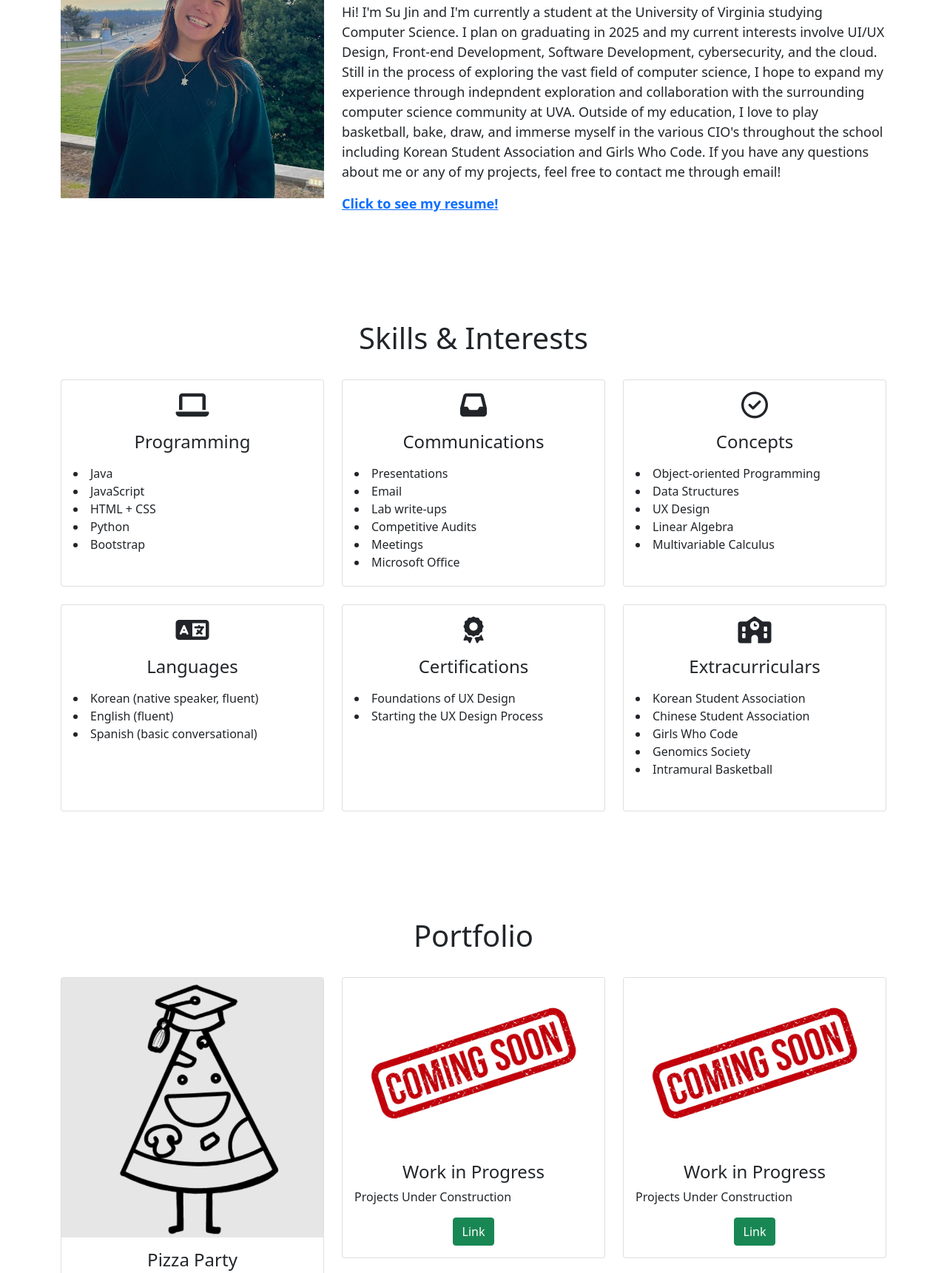
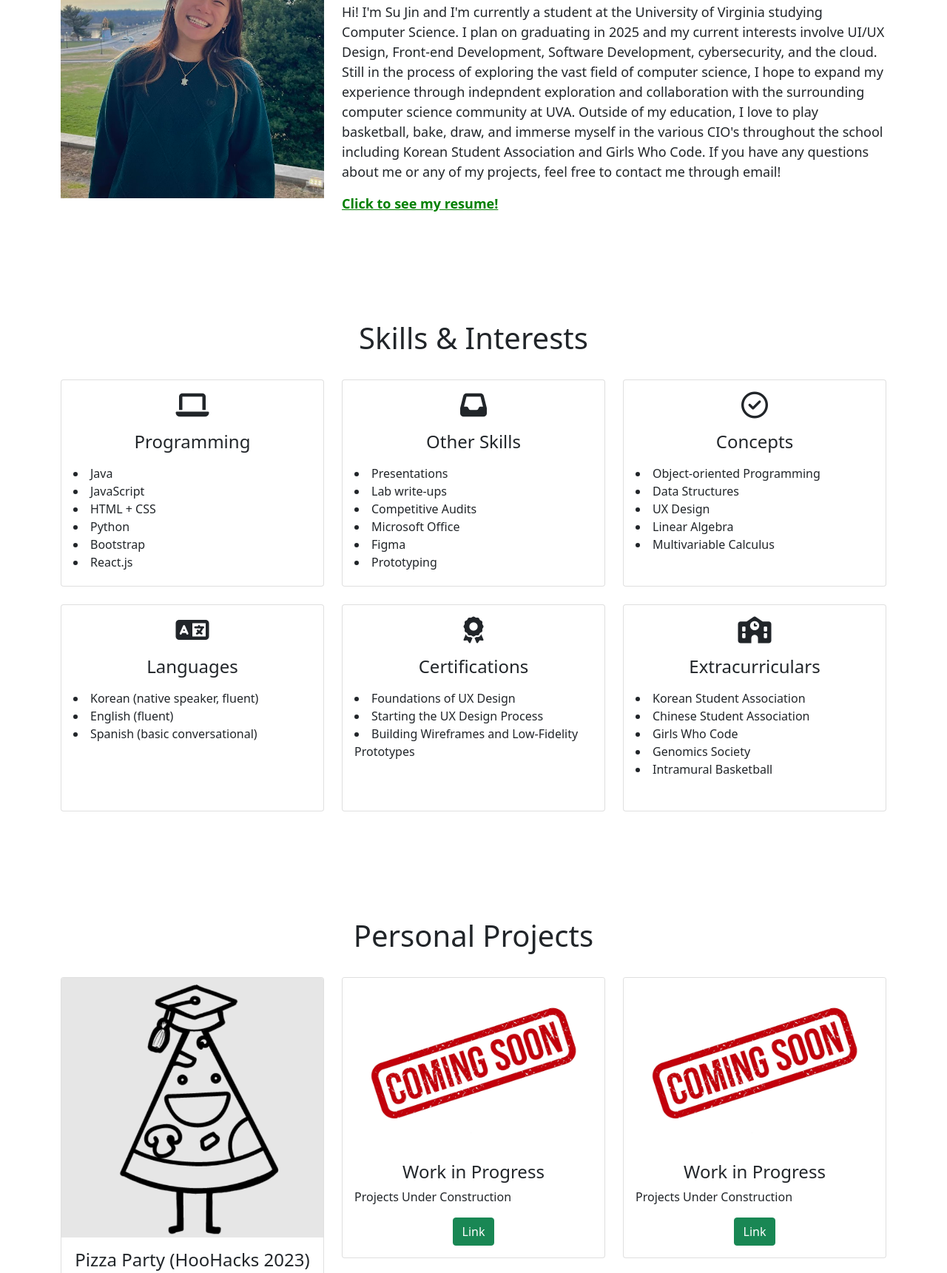
Before and after one commit to sujnshn/sujnshn.github.io, a plain HTML site: page index.html in a window 1280 px wide. Shown: the part 1255-2976 px from the top of the page at 74% size. Drawn offline with nearby package versions, Linux system fonts and the light colour scheme.

Commit message:
small updates

```diff
--- a/index.html
+++ b/index.html
@@ -72,7 +72,7 @@
                         If you have any questions about me or any of my projects, feel free to contact me through email!
                     </p>
                     <p style = "font-weight: bold">
-                       <a href = "documents/resume.pdf" target = "_blank">Click to see my resume!</a>
+                       <a href = "documents/resume.pdf" target = "_blank" style = "color:green">Click to see my resume!</a>
                     </p>
                 </div>
             </div>
@@ -95,6 +95,7 @@
                             <li>HTML + CSS</li>
                             <li>Python</li>
                             <li>Bootstrap</li>
+                            <li>React.js</li>
                         </p>
                     </div>
                 </div>
@@ -103,14 +104,14 @@
                 <div class="card servicesText">
                     <div class="card-body">
                         <i class='fas servicesIcon fa-solid fa-inbox'></i>
-                        <h4 class="card-title mt-3">Communications</h4>
+                        <h4 class="card-title mt-3">Other Skills</h4>
                         <p class="card-text mt-3">
                             <li>Presentations</li>
-                            <li>Email</li>
                             <li>Lab write-ups</li>
                             <li>Competitive Audits</li>
-                            <li>Meetings</li>
                             <li>Microsoft Office</li>
+                            <li>Figma</li>
+                            <li>Prototyping</li>
                         </p>
                     </div>
                 </div>
@@ -156,6 +157,7 @@
                         <p class="card-text mt-3">
                             <li>Foundations of UX Design</li>
                             <li>Starting the UX Design Process</li>
+                            <li>Building Wireframes and Low-Fidelity Prototypes</li>
                         </p>
                     </div>
                 </div>
@@ -183,13 +185,13 @@
 <!-- portfolio section-->
 <section id="portfolio">
     <div class="container mt-3">
-        <h1 class="text-center">Portfolio</h1>
+        <h1 class="text-center">Personal Projects</h1>
         <div class="row">
             <div class="col-lg-4 mt-4">
                 <div class="card">
                     <img class="card-img-top" src="images/PizzaParty.png" alt="Card image" style="width:100%">
                     <div class="card-body">
-                        <h4 class="card-title">Pizza Party</h4>
+                        <h4 class="card-title">Pizza Party (HooHacks 2023)</h4>
                         <p class="card-text">Dynamic website designed to improve online learning and student engagement.</p>
                         <div class="text-center">
                             <a href="https://github.com/frog42o/PizzaParty" class="btn btn-success" target = "_blank">Link</a>
```
Also changed, not shown: 1 other file.
